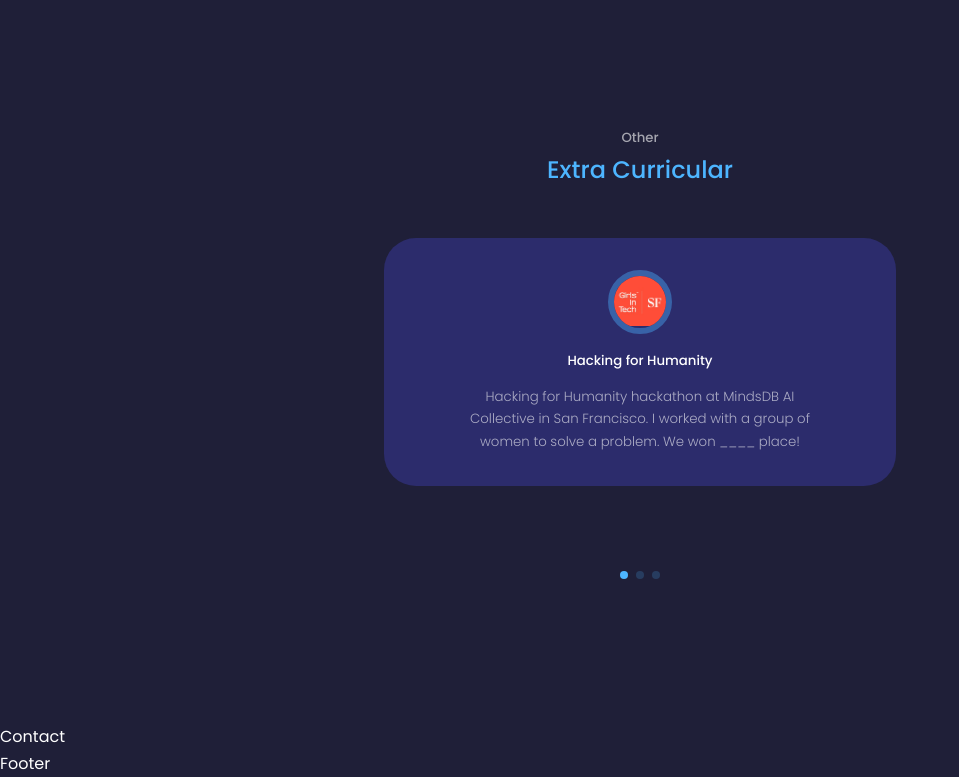
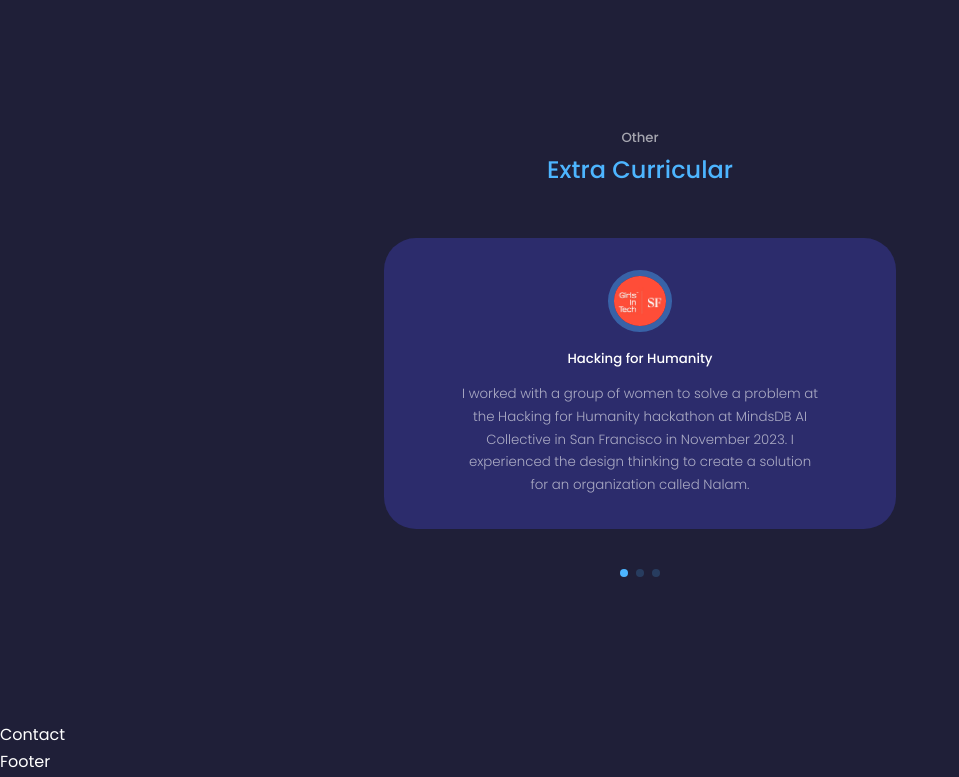
Before and after one commit to kristinehkim/react-portfolio, a React (Create React App) app: page / in a window 1280 px wide. Shown: the part 3487-4264 px from the top of the page, without its empty margins (0-959 px from the left). Built offline with nearby package versions, Linux system fonts and the light colour scheme.

Commit message:
added hackathon info, adjusted placement of image in the circle

```diff
--- a/src/components/extras/Extras.jsx
+++ b/src/components/extras/Extras.jsx
@@ -17,7 +17,7 @@
   {
     image: GIRLS,
     name: 'Hacking for Humanity',
-    review: 'Hacking for Humanity hackathon at MindsDB AI Collective in San Francisco.  I worked with a group of women to solve a problem.  We won ____ place!'
+    review: 'I worked with a group of women to solve a problem at the Hacking for Humanity hackathon at MindsDB AI Collective in San Francisco in November 2023.  I experienced the design thinking to create a solution for an organization called Nalam.'
   },
   {
     image: EXTRA1,
--- a/src/components/extras/extras.css
+++ b/src/components/extras/extras.css
@@ -5,7 +5,7 @@
 
 .extra__img {
     width: 4rem;
-    aspect-ratio: 1/1;
+    aspect-ratio: 4rem; /* ensures height matches the width for a perfect circle */
     overflow: hidden;
     border-radius: 50%;
     margin: 0 auto 1rem;
```
